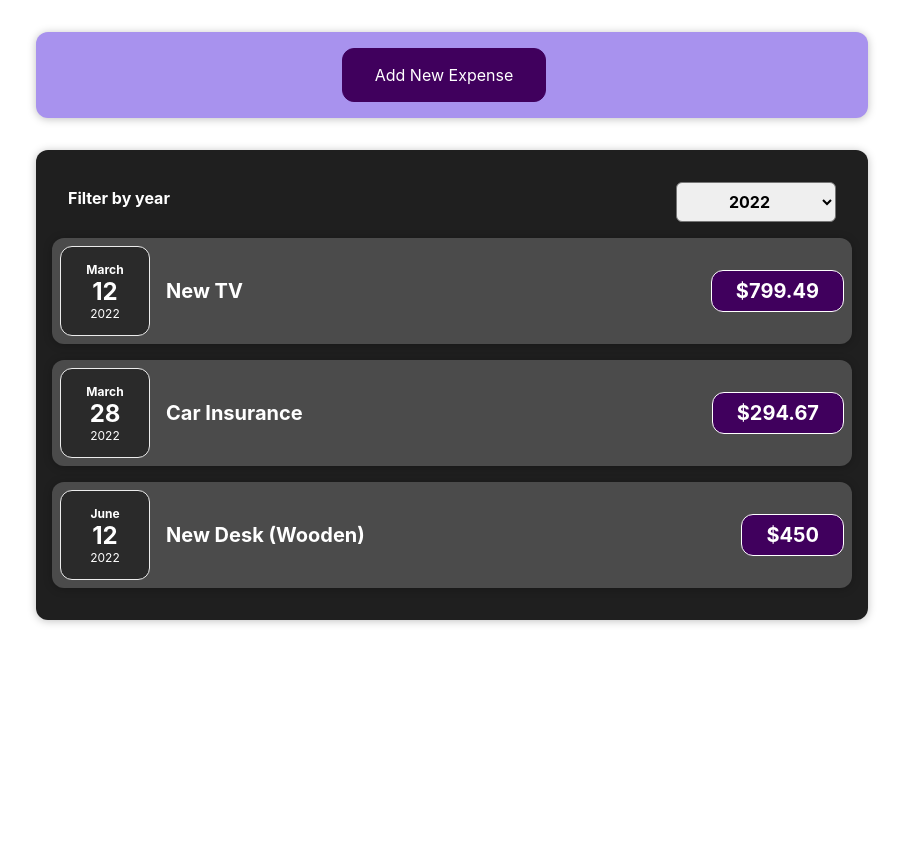
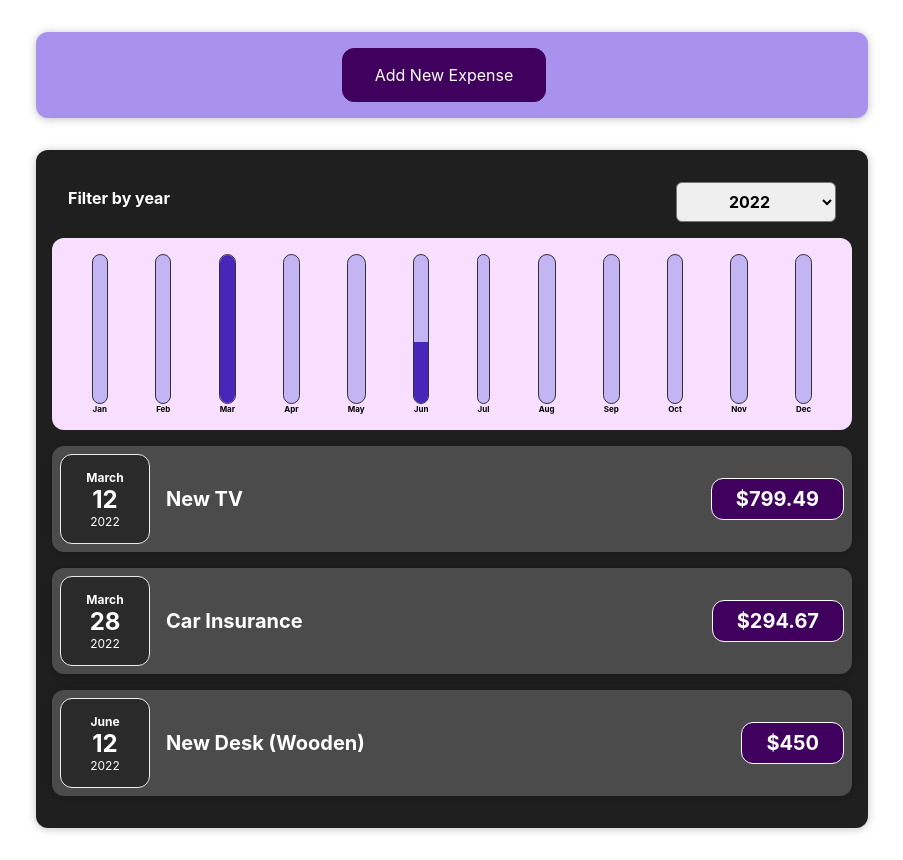
Before and after one commit to mamypoco/react-expense-app, a React (Create React App) app: page / in a window 1280 px wide. Shown: the whole page, without its empty margins (188-1091 px from the left). Before the commit the page ends 800 px from the top, so only its background shows below. Built offline with nearby package versions, Linux system fonts and the light colour scheme.

Commit message:
finished chart

```diff
--- /dev/null
+++ b/src/components/Chart/Chart.css
@@ -0,0 +1,9 @@
+.chart {
+   padding: 1rem;
+   border-radius: 12px;
+   background-color: #f8dfff;
+   text-align: center;
+   display: flex;
+   justify-content: space-around;
+   height: 10rem;
+}
--- /dev/null
+++ b/src/components/Chart/Chart.js
@@ -0,0 +1,24 @@
+import ChartBar from "./ChartBar";
+import "./Chart.css";
+
+const Chart = (props) => {
+   const dataPointValues = props.dataPoints.map((dataPoint) => dataPoint.value);
+   //transform datapoints object to a number in a new array
+
+   const totalMaximum = Math.max(...dataPointValues);
+
+   return (
+      <div className="chart">
+         {props.dataPoints.map((dataPoint) => (
+            <ChartBar
+               key={dataPoint.label}
+               value={dataPoint.value}
+               maxValue={totalMaximum}
+               label={dataPoint.label}
+            />
+         ))}
+      </div>
+   );
+};
+
+export default Chart;
--- /dev/null
+++ b/src/components/Chart/ChartBar.css
@@ -0,0 +1,30 @@
+.chart-bar {
+   height: 100%;
+   display: flex;
+   flex-direction: column;
+   align-items: center;
+}
+
+.chart-bar__inner {
+   height: 100%;
+   width: 100%;
+   border: 1px solid #313131;
+   border-radius: 12px;
+   background-color: #c3b4f3;
+   overflow: hidden;
+   display: flex;
+   flex-direction: column;
+   justify-content: flex-end;
+}
+
+.chart-bar__fill {
+   background-color: #4826b9;
+   width: 100%;
+   transition: all 0.3s ease-out;
+}
+
+.chart-bar__label {
+   font-weight: bold;
+   font-size: 0.5rem;
+   text-align: center;
+}
--- /dev/null
+++ b/src/components/Chart/ChartBar.js
@@ -0,0 +1,25 @@
+import React from "react";
+
+import "./ChartBar.css";
+
+const ChartBar = (props) => {
+   let barFillHeight = "0%";
+
+   if (props.maxValue > 0) {
+      barFillHeight = Math.round((props.value / props.maxValue) * 100) + "%";
+   }
+
+   return (
+      <div className="chart-bar">
+         <div className="chart-bar__inner">
+            <div
+               className="chart-bar__fill"
+               style={{ height: barFillHeight }}
+            ></div>
+         </div>
+         <div className="chart-bar__label">{props.label}</div>
+      </div>
+   );
+};
+
+export default ChartBar;
--- a/src/components/Expenses/Expenses.js
+++ b/src/components/Expenses/Expenses.js
@@ -2,6 +2,7 @@
 import Card from "../UI/Card";
 import ExpensesFilter from "./ExpensesFilter";
 import ExpensesList from "./ExpensesList";
+import ExpensesChart from "./ExpensesChart";
 import "./Expenses.css";
 
 const Expenses = (props) => {
@@ -22,6 +23,7 @@
                selected={filteredYear}
                onChangeFilter={filterChangeHandler}
             />
+            <ExpensesChart expenses={filteredExpenses} />
             <ExpensesList items={filteredExpenses} />
          </Card>
       </div>
--- /dev/null
+++ b/src/components/Expenses/ExpensesChart.js
@@ -0,0 +1,29 @@
+import Chart from "../Chart/Chart";
+
+const ExpensesChart = (props) => {
+   const chartDataPoints = [
+      { label: "Jan", value: 0 },
+      { label: "Feb", value: 0 },
+      { label: "Mar", value: 0 },
+      { label: "Apr", value: 0 },
+      { label: "May", value: 0 },
+      { label: "Jun", value: 0 },
+      { label: "Jul", value: 0 },
+      { label: "Aug", value: 0 },
+      { label: "Sep", value: 0 },
+      { label: "Oct", value: 0 },
+      { label: "Nov", value: 0 },
+      { label: "Dec", value: 0 },
+   ];
+
+   for (const expense of props.expenses) {
+      //filteredExpenses in Expenses.js
+      const expenseMonth = expense.date.getMonth(); //starting at 0 = Jan = 0
+
+      chartDataPoints[expenseMonth].value += expense.amount;
+   }
+
+   return <Chart dataPoints={chartDataPoints} />;
+};
+
+export default ExpensesChart;
--- a/src/components/NewExpense/ExpenseForm.js
+++ b/src/components/NewExpense/ExpenseForm.js
@@ -37,7 +37,7 @@
 
       const expenseData = {
          title: enteredTitle,
-         amount: enteredAmount,
+         amount: +enteredAmount,
          date: new Date(enteredDate),
       };
 
```
